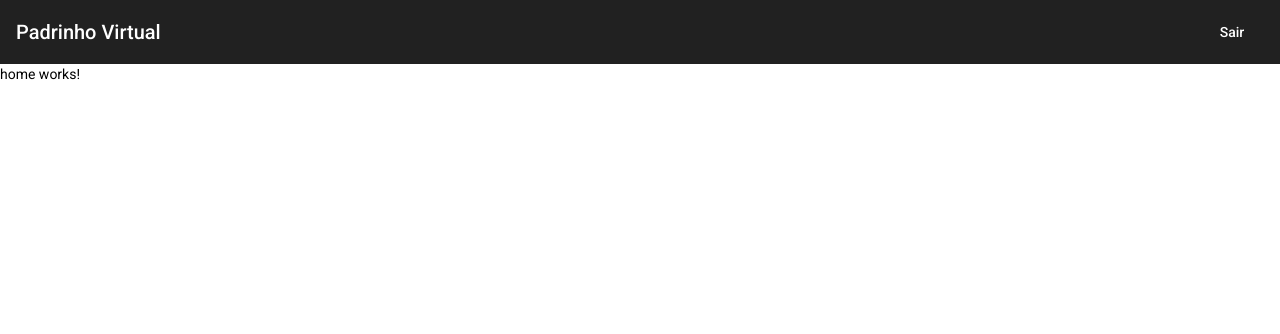
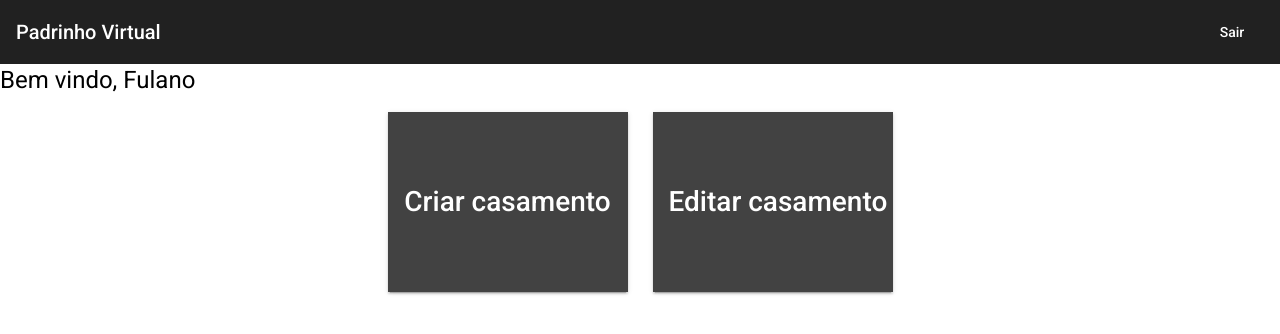
Before and after one commit to andersonmattos/padrinho-virtual, an Angular app: page /home in a window 1280 px wide. Shown: the top 334 px of the page. Built offline with nearby package versions, Linux system fonts and the light colour scheme.

Commit message:
Ajustada tela de home

```diff
--- a/src/app/app.module.ts
+++ b/src/app/app.module.ts
@@ -15,6 +15,7 @@ import {MatToolbarModule} from '@angular/material/toolbar';
 import {FlexLayoutModule} from '@angular/flex-layout';
 import { PrimeiroCadastroComponent } from './primeiro-cadastro/primeiro-cadastro.component';
 import { HomeComponent } from './home/home.component';
+import {MatIconModule} from '@angular/material/icon';
 
 @NgModule({
   declarations: [
@@ -33,7 +34,8 @@ import { HomeComponent } from './home/home.component';
     MatDividerModule,
     MatInputModule,
     MatToolbarModule,
-    FlexLayoutModule
+    FlexLayoutModule,
+    MatIconModule
   ],
   providers: [],
   bootstrap: [AppComponent]
--- a/src/app/home/home.component.css
+++ b/src/app/home/home.component.css
@@ -0,0 +1,6 @@
+.button-size{
+    font-size: 28px;
+    height: 180px;
+    width: 240px;
+    border-radius: 0%;
+}
--- a/src/app/home/home.component.html
+++ b/src/app/home/home.component.html
@@ -1 +1,8 @@
-<p>home works!</p>
+<div fxLayout = "row" fxLayoutAlign = "start center">
+    <h1>Bem vindo, Fulano</h1>
+</div>
+
+<div fxLayout = "row" fxLayoutAlign="center center" fxLayoutGap="25px">
+  <button mat-raised-button class="button-size" color="black">Criar casamento</button>
+  <button mat-raised-button class="button-size" color="black">Editar casamento</button>
+</div>
```
